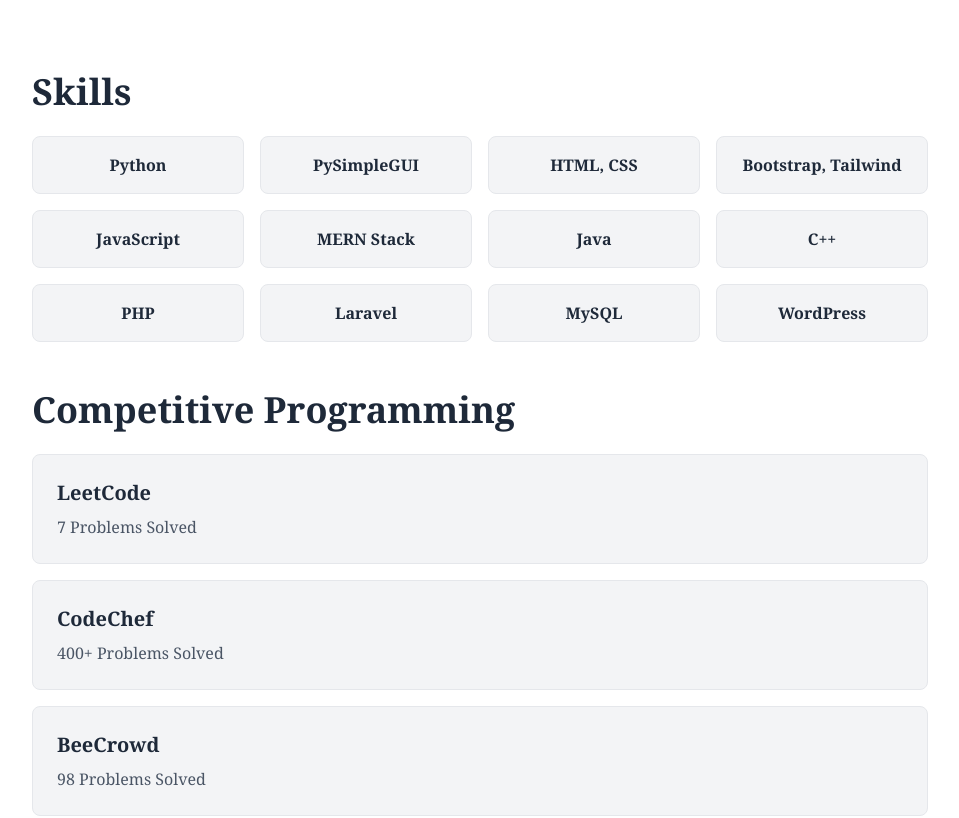
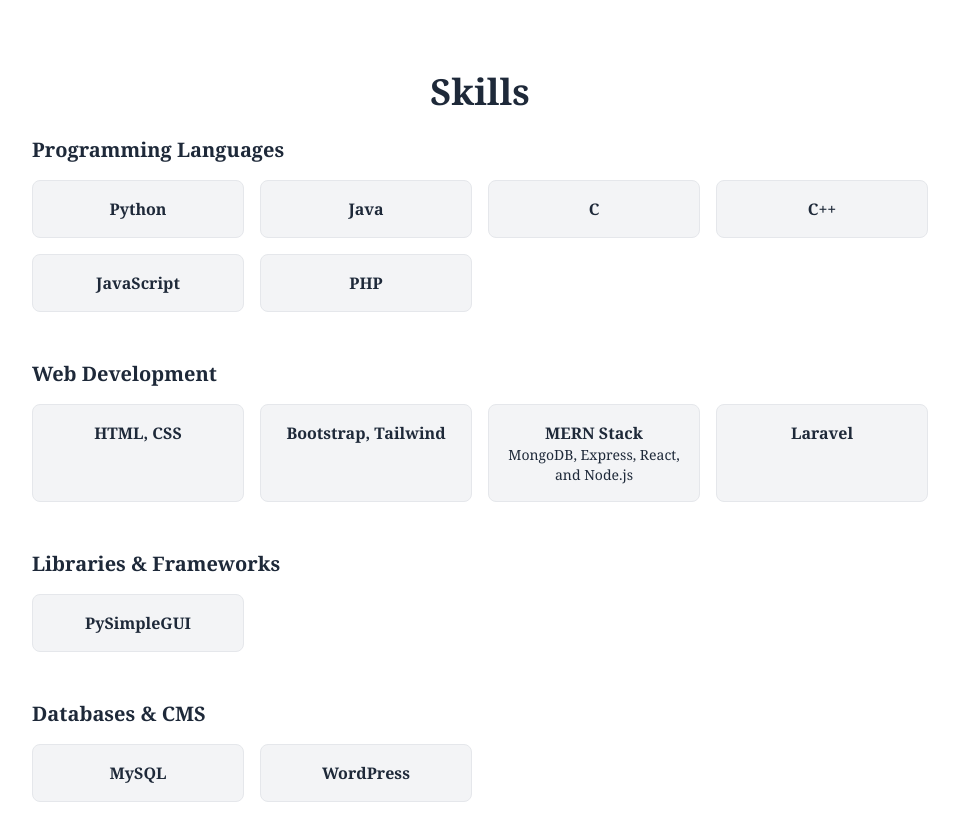
Before and after one commit to AbrarMojahidRafi/my-portfolio-website, a React (Vite) app: page / in a window 1280 px wide. Shown: the part 940-1758 px from the top of the page, without its empty margins (160-1119 px from the left). Built offline with nearby package versions, Linux system fonts and the light colour scheme.

Commit message:
skills are modified

```diff
--- a/src/components/about.jsx
+++ b/src/components/about.jsx
@@ -7,16 +7,39 @@
             <div className="w-full max-w-4xl">
                 {/* Skills Section */}
                 <div className="mb-12">
-                    <h2 className="text-3xl sm:text-4xl text-gray-800 font-bold mb-6 text-center md:text-left">
+                    <h2 className="text-3xl sm:text-4xl text-gray-800 font-bold mb-6 text-center md:text-center">
                         Skills
                     </h2>
+                    <div className="space-y-12">
+                        {/* Programming Languages */}
+                        <div>
+                            <h3 className="text-xl font-bold text-gray-800 mb-4">Programming Languages</h3>
                             <div className="grid grid-cols-2 sm:grid-cols-3 md:grid-cols-4 gap-4">
                             <div className="bg-gray-100 border border-gray-200 rounded-lg p-4 text-gray-800 text-center hover:bg-gray-200 transition-colors">
                                 <p className="font-semibold">Python</p>
                             </div>
                             <div className="bg-gray-100 border border-gray-200 rounded-lg p-4 text-gray-800 text-center hover:bg-gray-200 transition-colors">
-                            <p className="font-semibold">PySimpleGUI</p>
+                                <p className="font-semibold">Java</p>
                             </div>
+                            <div className="bg-gray-100 border border-gray-200 rounded-lg p-4 text-gray-800 text-center hover:bg-gray-200 transition-colors">
+                                <p className="font-semibold">C</p>
+                            </div>
+                            <div className="bg-gray-100 border border-gray-200 rounded-lg p-4 text-gray-800 text-center hover:bg-gray-200 transition-colors">
+                                <p className="font-semibold">C++</p>
+                            </div>
+                            <div className="bg-gray-100 border border-gray-200 rounded-lg p-4 text-gray-800 text-center hover:bg-gray-200 transition-colors">
+                                <p className="font-semibold">JavaScript</p>
+                            </div>
+                            <div className="bg-gray-100 border border-gray-200 rounded-lg p-4 text-gray-800 text-center hover:bg-gray-200 transition-colors">
+                                <p className="font-semibold">PHP</p>
+                            </div>
+                            </div>
+                        </div>
+
+                        {/* Web Development */}
+                        <div>
+                            <h3 className="text-xl font-bold text-gray-800 mb-4">Web Development</h3>
+                            <div className="grid grid-cols-2 sm:grid-cols-3 md:grid-cols-4 gap-4">
                             <div className="bg-gray-100 border border-gray-200 rounded-lg p-4 text-gray-800 text-center hover:bg-gray-200 transition-colors">
                                 <p className="font-semibold">HTML, CSS</p>
                             </div>
@@ -24,23 +47,29 @@
                                 <p className="font-semibold">Bootstrap, Tailwind</p>
                             </div>
                             <div className="bg-gray-100 border border-gray-200 rounded-lg p-4 text-gray-800 text-center hover:bg-gray-200 transition-colors">
-                            <p className="font-semibold">JavaScript</p>
-                        </div>
-                        <div className="bg-gray-100 border border-gray-200 rounded-lg p-4 text-gray-800 text-center hover:bg-gray-200 transition-colors">
                                 <p className="font-semibold">MERN Stack</p>
-                        </div>
-                        <div className="bg-gray-100 border border-gray-200 rounded-lg p-4 text-gray-800 text-center hover:bg-gray-200 transition-colors">
-                            <p className="font-semibold">Java</p>
-                        </div>
-                        <div className="bg-gray-100 border border-gray-200 rounded-lg p-4 text-gray-800 text-center hover:bg-gray-200 transition-colors">
-                            <p className="font-semibold">C++</p>
-                        </div>
-                        <div className="bg-gray-100 border border-gray-200 rounded-lg p-4 text-gray-800 text-center hover:bg-gray-200 transition-colors">
-                            <p className="font-semibold">PHP</p>
+                                <p className='text-sm'>MongoDB, Express, React, and Node.js</p>
                             </div>
                             <div className="bg-gray-100 border border-gray-200 rounded-lg p-4 text-gray-800 text-center hover:bg-gray-200 transition-colors">
                                 <p className="font-semibold">Laravel</p>
                             </div>
+                            </div>
+                        </div>
+
+                        {/* Libraries & Frameworks */}
+                        <div>
+                            <h3 className="text-xl font-bold text-gray-800 mb-4">Libraries & Frameworks</h3>
+                            <div className="grid grid-cols-2 sm:grid-cols-3 md:grid-cols-4 gap-4">
+                            <div className="bg-gray-100 border border-gray-200 rounded-lg p-4 text-gray-800 text-center hover:bg-gray-200 transition-colors">
+                                <p className="font-semibold">PySimpleGUI</p>
+                            </div>
+                            </div>
+                        </div>
+
+                        {/* Databases & CMS */}
+                        <div>
+                            <h3 className="text-xl font-bold text-gray-800 mb-4">Databases & CMS</h3>
+                            <div className="grid grid-cols-2 sm:grid-cols-3 md:grid-cols-4 gap-4">
                             <div className="bg-gray-100 border border-gray-200 rounded-lg p-4 text-gray-800 text-center hover:bg-gray-200 transition-colors">
                                 <p className="font-semibold">MySQL</p>
                             </div>
@@ -49,13 +78,15 @@
                             </div>
                             </div>
                         </div>
+                    </div>
+                </div>
 
                 {/* Competitive Programming Section */}
-                <div>
-                    <h2 className="text-3xl sm:text-4xl text-gray-800 font-bold mb-6 text-center md:text-left">
+                <div className="py-12">
+                    <h2 className="text-3xl sm:text-4xl text-gray-800 font-bold mb-6 text-center md:text-center">
                         Competitive Programming
                     </h2>
-                    <div className="space-y-4">
+                    <div className="space-y-6">
                         <a href="https://leetcode.com/u/abrar_mojahid_rafi/" target="_blank" rel="noopener noreferrer" className="block">
                             <div className="bg-gray-100 border border-gray-200 rounded-lg p-6 hover:bg-gray-200 transition-colors">
                                 <h3 className="text-xl text-gray-800 font-semibold mb-2">LeetCode</h3>
```
Lines whose indentation alone changed are shown as unchanged.
